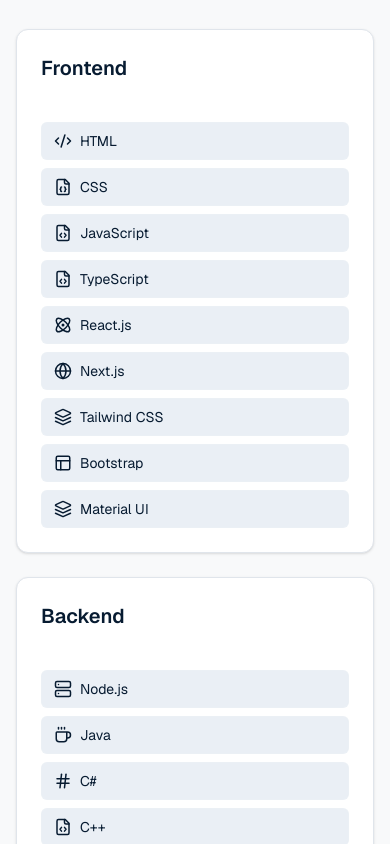
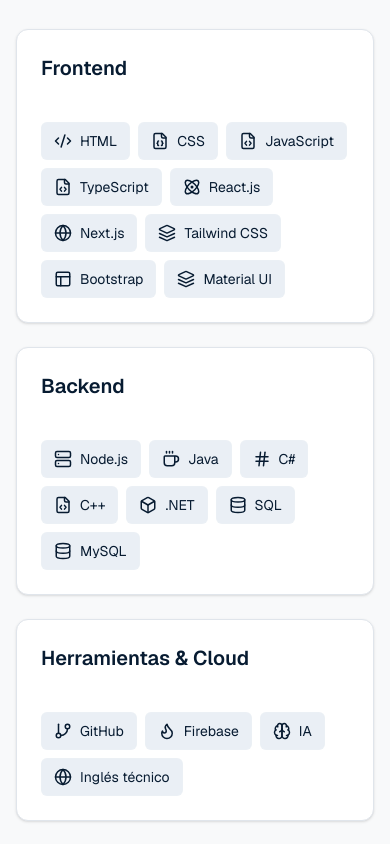
Before and after one commit to AntonioMelino/Portfolio-Antonio-Melino, a Next.js app: page / in a window 390 px wide. Shown: the part 2880-3724 px from the top of the page. Built offline with nearby package versions, Linux system fonts and the light colour scheme.

Commit message:
style(skills): mejorar el diseño responsivo del listado de skills
-Ahora las skills se adaptan dinámicamente al ancho del contenedor principal, evitando el diseño fijo de una o dos columnas

```diff
--- a/components/skills-section.tsx
+++ b/components/skills-section.tsx
@@ -26,8 +26,8 @@ const skillCategories = [
       { name: "JavaScript", icon: <FileCode size={18} /> },
       { name: "TypeScript", icon: <FileCode size={18} /> },
       { name: "React.js", icon: <Atom size={18} /> },
-      { name: "Next.js", icon: <Globe size={18} /> }, // 🆕 AGREGADO
-      { name: "Tailwind CSS", icon: <Layers size={18} /> }, // 🆕 AGREGADO
+      { name: "Next.js", icon: <Globe size={18} /> },
+      { name: "Tailwind CSS", icon: <Layers size={18} /> },
       { name: "Bootstrap", icon: <Layout size={18} /> },
       { name: "Material UI", icon: <Layers size={18} /> },
     ],
@@ -41,7 +41,7 @@ const skillCategories = [
       { name: "C++", icon: <FileCode size={18} /> },
       { name: ".NET", icon: <Box size={18} /> },
       { name: "SQL", icon: <Database size={18} /> },
-      { name: "MySQL", icon: <Database size={18} /> }, // 🆕 AGREGADO
+      { name: "MySQL", icon: <Database size={18} /> },
     ],
   },
   {
@@ -50,7 +50,7 @@ const skillCategories = [
       { name: "GitHub", icon: <GitBranch size={18} /> },
       { name: "Firebase", icon: <Flame size={18} /> },
       { name: "IA", icon: <Brain size={18} /> },
-      { name: "Inglés técnico", icon: <Globe size={18} /> }, // 🆕 AGREGADO
+      { name: "Inglés técnico", icon: <Globe size={18} /> },
     ],
   },
 ];
@@ -82,12 +82,12 @@ export function SkillsSection() {
                 {category.title}
               </h3>
 
-              {/* GRID DE DOS COLUMNAS COMO EN LA FOTO */}
-              <div className="grid grid-cols-1 sm:grid-cols-2 gap-2">
+              {/* MODIFICADO: Grid flexible con wrap */}
+              <div className="flex flex-wrap gap-2">
                 {category.skills.map((skill) => (
                   <span
                     key={skill.name}
-                    className="flex items-center gap-2 px-3 py-2 bg-secondary text-secondary-foreground rounded-md text-sm border border-secondary/40"
+                    className="flex items-center gap-2 px-3 py-2 bg-secondary text-secondary-foreground rounded-md text-sm border border-secondary/40 whitespace-nowrap"
                   >
                     {skill.icon}
                     {skill.name}
```
